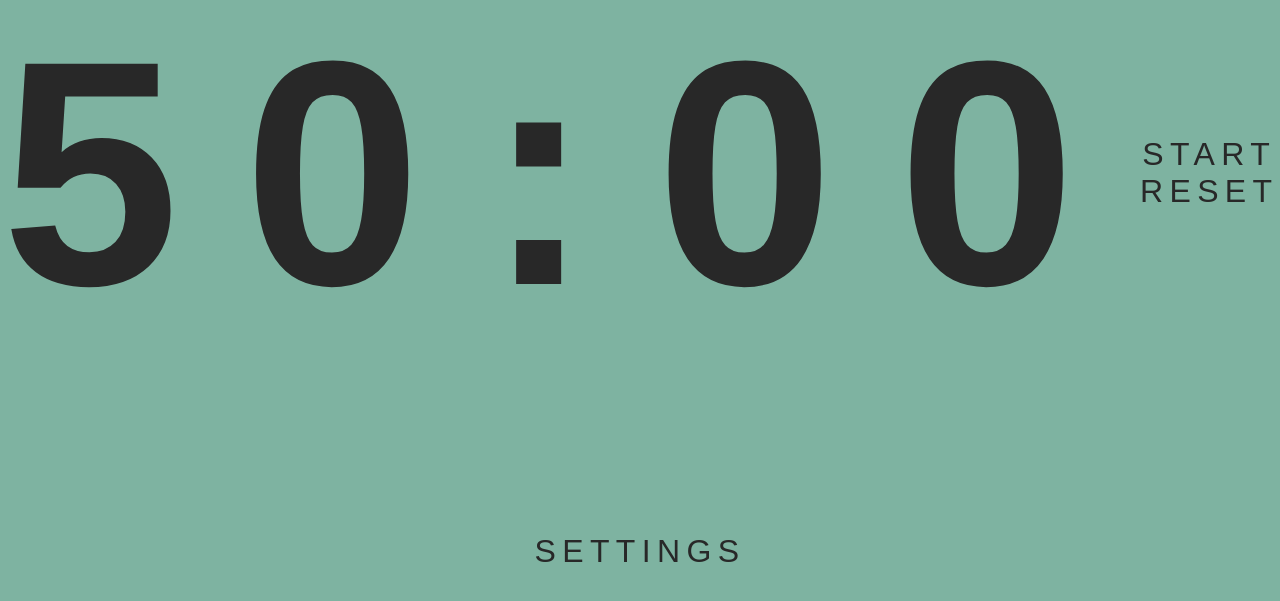
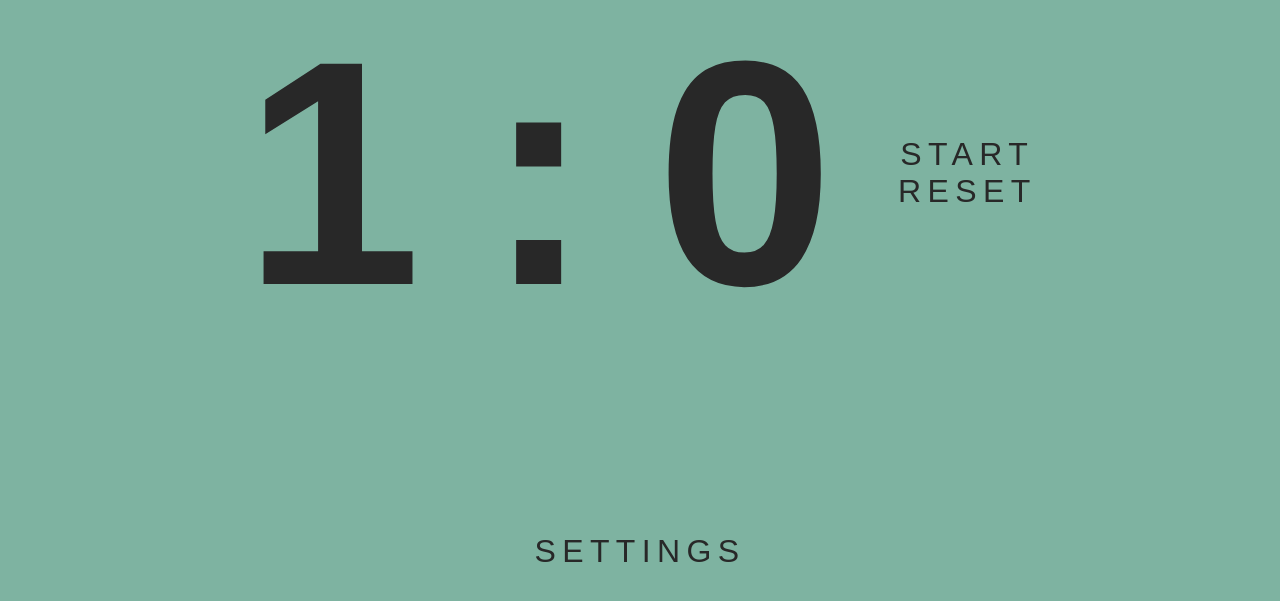
Before and after one commit to acm-sp85/pomodoro-time, a React (Create React App) app in the folder client/: page / in a window 1280 px wide. Shown: the part 187-788 px from the top of the page. Built offline with nearby package versions, Linux system fonts and the light colour scheme; a web font is replaced by a local one.

Commit message:
Changes in the logic to switch between working time and break, not working propperly now

```diff
--- a/client/src/App.js
+++ b/client/src/App.js
@@ -4,12 +4,13 @@ import React, { useState } from 'react';
 import Settings from './components/Settings';
 
 function App() {
-  let [minutes, setMinutes] = useState('50');
+  let [minutes, setMinutes] = useState(1);
+  let [minutesBreak, setMinutesBreak] = useState(2);
   let [showModal, setShowModal] = useState(false);
   return (
     <div>
       {/* <h1 style={{ 'text-align': 'center' }} className="title">POMODORO TIME</h1> */}
-      <Timer minutes={minutes} />
+      <Timer minutes={minutes} minutesBreak={minutesBreak} />
       <p onClick={() => setShowModal(!showModal)} className="buttons">
         SETTINGS
       </p>
--- a/client/src/components/Timer.js
+++ b/client/src/components/Timer.js
@@ -1,11 +1,15 @@
 import React, { useState } from 'react';
 
 function Timer(props) {
-  let [seconds, setSeconds] = useState(props.seconds || '00');
-  let [minutes, setMinutes] = useState(props.minutes || '25');
+  let [seconds, setSeconds] = useState(0);
+  let [minutes, setMinutes] = useState(props.minutes || 0);
+  let [secondsBreak, setSecondsBreak] = useState(0);
+  let [minutesBreak, setMinutesBreak] = useState(props.minutesBreak);
+  let [toggleBreak, setToggleBreak] = useState(false);
   let [toggle, setToggle] = useState(false);
   let [startTimer, setStartTimer] = useState();
-  let countDown = () => {
+
+  let countDownPomodoro = () => {
     if (seconds > 0 && minutes >= 0) {
       if (seconds <= 10) {
         setSeconds((seconds = '0' + (seconds - 1)));
@@ -20,14 +24,51 @@ function Timer(props) {
         setSeconds((seconds = 59));
         setMinutes((minutes = minutes - 1));
       }
-    } else {
+    } else if (minutes == 0 && seconds == 0 && toggle && toggleBreak) {
+      setToggleBreak((toggleBreak = !toggleBreak));
+      setMinutes(props.minutes || '15');
+      setSeconds(59);
+      // setToggle((toggle = !toggle));
+      console.log('time for a break');
+
+      // setStartTimer(setInterval(countDownPomodoro, 1000));
+    } else if (minutes == 0 && seconds == 0 && toggle) {
+      setToggleBreak((toggleBreak = !toggleBreak));
+      setSeconds(59);
+      setMinutes(props.minutesBreak || '15');
     }
   };
 
+  // let countDownBreak = () => {
+  //   console.log('pedro');
+  //   if (seconds > 0 && minutes >= 0) {
+  //     if (seconds <= 10) {
+  //       setSeconds((seconds = '0' + (seconds - 1)));
+  //     } else {
+  //       setSeconds((seconds = seconds - 1));
+  //     }
+  //   } else if (minutes >= 1 && toggle) {
+  //     if (minutes <= 10) {
+  //       setSeconds((seconds = 59));
+  //       setMinutes((minutes = '0' + (minutes - 1)));
+  //     } else {
+  //       setSeconds((seconds = 59));
+  //       setMinutes((minutes = minutes - 1));
+  //     }
+  //   } else if (minutes == 0 && seconds == 0 && toggle) {
+  //     setMinutes(props.minutes || '15');
+  //     clearInterval(startTimer);
+  //     setToggle((toggle = !toggle));
+  //     setStartTimer(setInterval(countDownPomodoro, 1000));
+  //     console.log('time to work');
+  //   }
+  // };
+
+  // create a new toggle for pomodoro/break, if toggle is at break start the timer for the break
   const timer = () => {
     if (!toggle) {
       setToggle((toggle = !toggle));
-      setStartTimer(setInterval(countDown, 1000));
+      setStartTimer(setInterval(countDownPomodoro, 1000));
     } else {
       clearInterval(startTimer);
       setToggle((toggle = !toggle));
```
